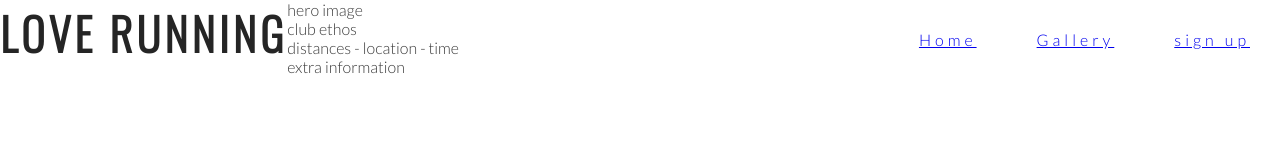
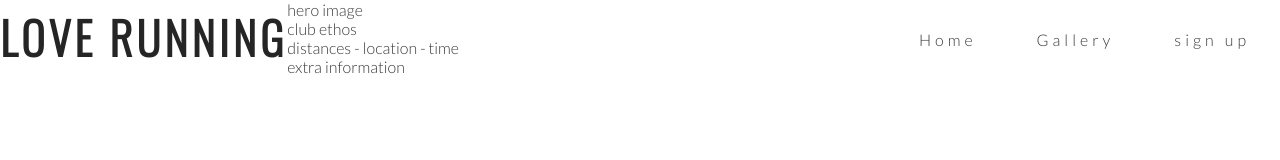
Before and after one commit to Frangidha/Project-HTML-CSS, a plain HTML site: page index.html in a window 1280 px wide. Drawn offline with nearby package versions, Linux system fonts and the light colour scheme.

Commit message:
Nav element styling

```diff
--- a/assets/css/style.css
+++ b/assets/css/style.css
@@ -8,7 +8,7 @@ text-transform: uppercase;
 letter-spacing: 4px;
 color: #252525;
 }
-
+menu , #logo {line-height: 75px;}
 #logo {float: left;
 font-size: 280%;}
 /*navigation links */
@@ -17,3 +17,8 @@ letter-spacing: 4px
 ;}
 #menu li {float: right; list-style-type: none;
 margin: 30px;}
+
+#menu a {text-decoration:none; color:inherit;}
+#menu a:hover {border-bottom: 1px solid #3a3a3a;}
+
+.active {border: 1px solid #3a3a3a;}
```
